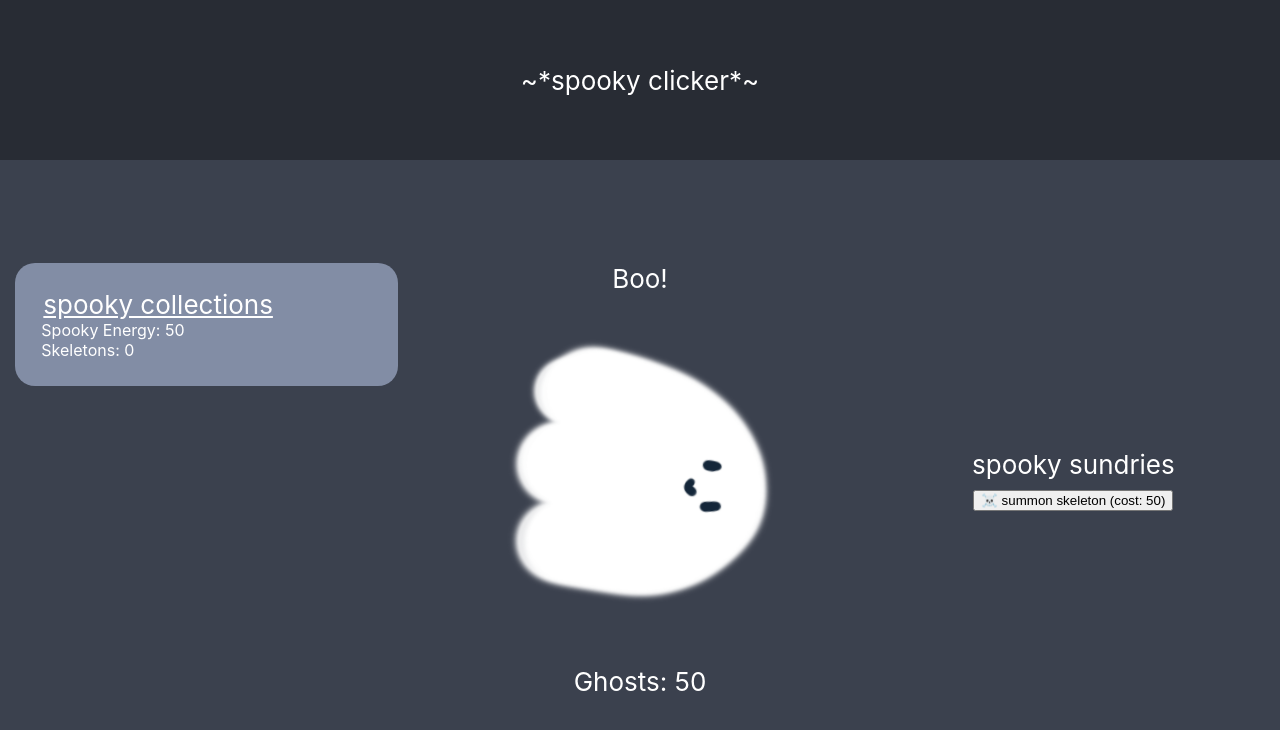
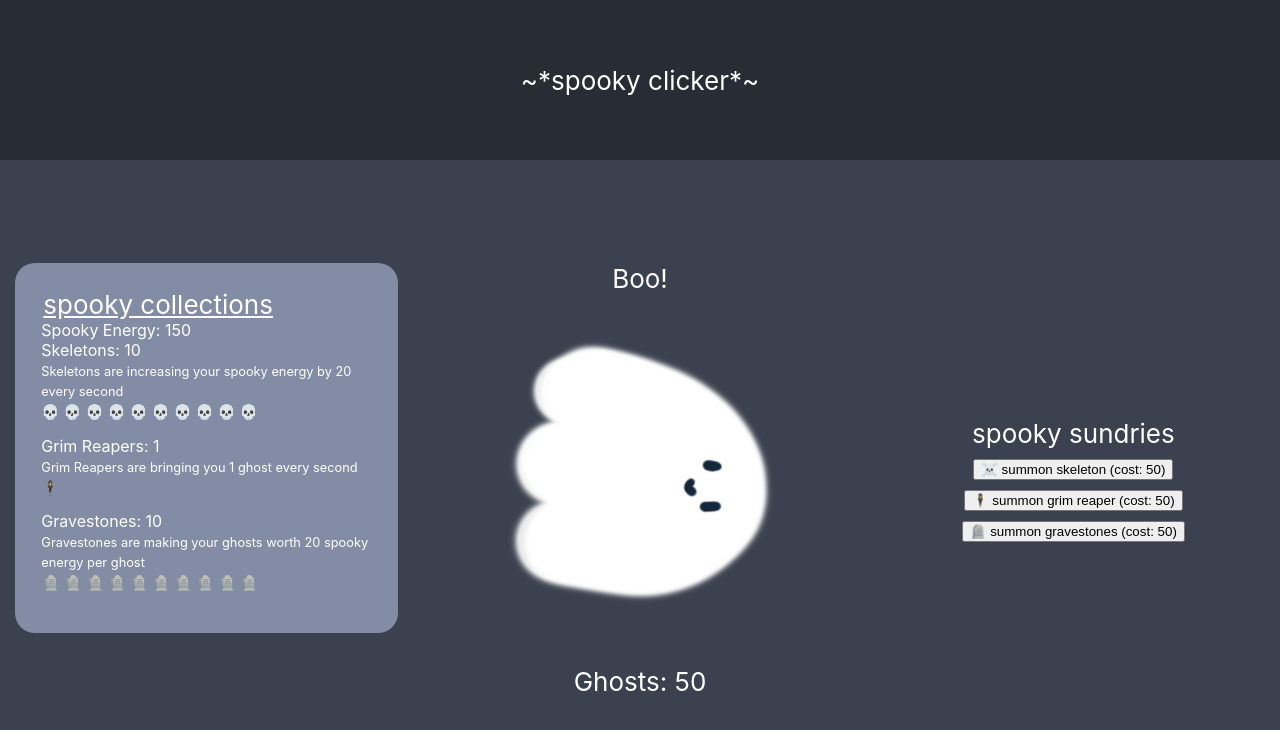
Before and after one commit to cjplatten/clicker-game, a React (Create React App) app in the folder spooky-clicker/: page / in a window 1280 px wide. Shown: the top 730 px of the page. Built offline with nearby package versions, Linux system fonts and the light colour scheme.

Commit message:
refactor Skeletons component into reusable ResourceItem component

```diff
--- /dev/null
+++ b/spooky-clicker/src/Components/ResourceItem.jsx
@@ -0,0 +1,36 @@
+import React from "react";
+
+export default function ResourceItem(props) {
+  const { name, amount, boost, emoji, propertyBoosted } = props;
+
+  return (
+    <dt>
+      {name}: {amount}
+      {amount > 0 && (
+        <p className="description">
+          {propertyBoosted === "spookyEnergy" && (
+            <>
+            <br />
+            {name} are increasing your spooky energy by {Math.round(boost * amount * 100) / 100} every second
+            </>
+            )}
+            {propertyBoosted === "ghosts" && (
+            <>
+            <br />
+            {name} are bringing you {Math.round(boost * amount * 100) / 100} ghost{amount > 1 && (<>s</>)} every second
+            </>
+            )}
+             {propertyBoosted === "ghostWorth" && (
+            <>
+            <br />
+            {name} are making your ghosts worth {Math.round(boost * amount * 100) / 100} spooky energy per ghost
+            </>
+            )}
+            </p>
+      )}
+      {amount > 0 && (
+        <p className="resources-icons">{(`${emoji} `).repeat(amount)}</p>
+      )}
+    </dt>
+  );
+}
--- a/spooky-clicker/src/Components/Resources.jsx
+++ b/spooky-clicker/src/Components/Resources.jsx
@@ -1,33 +1,63 @@
 import React, { Component } from "react";
 import Shop from "./Shop";
-import Skeletons from "./Skeletons";
+import ResourceItem from "./ResourceItem";
 
 export default class Resources extends Component {
   state = {
-    skeletons: 0,
-    skeletonCost: 50,
-    skeletonBoost: 2,
+    skeletons: {
+      name: "Skeletons",
+      emoji: "💀",
+      amount: 10,
+      cost: 50,
+      boost: 2,
+      propertyBoosted: "spookyEnergy",
+    },
+    grimReapers: {
+      name: "Grim Reapers",
+      emoji: "🕴",
+      amount: 1,
+      cost: 50,
+      boost: 1,
+      propertyBoosted: "ghosts",
+    },
+    gravestones: {
+      name: "Gravestones",
+      emoji: "🪦",
+      amount: 10,
+      cost: 50,
+      boost: 2,
+      propertyBoosted: "ghostWorth",
+    },
   };
 
-  handleSummonSkeleton = () => {
-    this.props.changeSpookyEnergy(-this.state.skeletonCost);
+  handleSummon = (summonName) => {
+    if(summonName){
+
+    this.props.changeSpookyEnergy(-this.state[summonName].cost);
+    console.log(summonName);
     this.setState(
       (currState) => {
         return {
-          skeletons: currState.skeletons + 1,
-          skeletonCost: Math.round(currState.skeletonCost *1.1),
+          [summonName]: {...currState[summonName], amount: currState[summonName].amount + 1, cost: Math.round(currState[summonName].cost * 1.1)}
         };
-      },
-      () => {
-        console.log(this.state);
       }
     );
+  }
+};
+
+  passiveSpookyEnergy = () => {
+    if (this.state.skeletons.amount > 0) {
+      this.props.changeSpookyEnergy(
+        this.state.skeletons.boost * this.state.skeletons.amount
+      );
+    }
   };
 
-
-  passiveSpookyEnergy = () => {
-    if (this.state.skeletons > 0) {
-      this.props.changeSpookyEnergy(this.state.skeletonBoost * this.state.skeletons);
+  passiveGhosts = () => {
+    if (this.state.grimReapers.amount > 0) {
+      this.props.increaseGhosts(
+        this.state.grimReapers.boost * this.state.grimReapers.amount
+      );
     }
   };
 
@@ -35,19 +65,20 @@ export default class Resources extends Component {
     this.interval = setInterval(() => this.passiveSpookyEnergy(), 1000);
   }
 
-  componentDidUpdate(prevProps, prevState) {
-    if (prevState.ghosts < this.state.ghosts) {
-      this.props.changeSpookyEnergy(1);
-    }
-  }
+  // componentDidUpdate(prevProps, prevState) {
+  //   if (prevState.ghosts < this.state.ghosts) {
+  //     this.props.changeSpookyEnergy(1);
+  //   }
+  // }
 
   componentWillUnmount() {
     clearInterval(this.interval);
   }
 
   render() {
-    const { skeletons, skeletonCost, skeletonBoost } = this.state;
+    const { skeletons, grimReapers, gravestones } = this.state;
     const { spookyEnergy } = this.props;
+    console.log(spookyEnergy);
 
     return (
       <>
@@ -55,12 +86,16 @@ export default class Resources extends Component {
           <legend>spooky collections</legend>
 
           <dt>Spooky Energy: {Math.round(spookyEnergy)}</dt>
-          <Skeletons skeletons={skeletons} skeletonBoost={skeletonBoost} />
+          <ResourceItem {...skeletons} />
+          <ResourceItem {...grimReapers} />
+          <ResourceItem {...gravestones} />
         </dl>
         <Shop
-          skeletonCost={skeletonCost}
           spookyEnergy={spookyEnergy}
-          handleSummonSkeleton={this.handleSummonSkeleton}
+          skeletonCost={skeletons.cost}
+          grimReaperCost={grimReapers.cost}
+          gravestoneCost={gravestones.cost}
+          handleSummon={this.handleSummon}
         />
       </>
     );
--- a/spooky-clicker/src/Components/Shop.jsx
+++ b/spooky-clicker/src/Components/Shop.jsx
@@ -1,18 +1,33 @@
 import React from "react";
 
 export default function Shop(props) {
-  const { skeletonCost, spookyEnergy } = props;
+  const { skeletonCost, grimReaperCost, gravestoneCost, spookyEnergy } = props;
+  console.log(props);
 
   return (
     <section className="shop">
       <legend>spooky sundries</legend>
       <button
-        className="skeletons-button"
-        onClick={props.handleSummonSkeleton}
+        className="spooky-shop-button-skeleton"
+        onClick={()=>props.handleSummon('skeletons')}
         disabled={skeletonCost > spookyEnergy}
       >
         ☠️ summon skeleton (cost: {skeletonCost})
       </button>
+      <button
+        className="spooky-shop-button-grimReapers"
+        onClick={()=>props.handleSummon('grimReapers')}
+        disabled={grimReaperCost > spookyEnergy}
+      >
+        🕴 summon grim reaper (cost: {grimReaperCost})
+      </button>
+      <button
+        className="spooky-shop-button-gravestones"
+        onClick={()=>props.handleSummon('gravestones')}
+        disabled={gravestoneCost > spookyEnergy}
+      >
+        🪦 summon gravestones (cost: {gravestoneCost})
+      </button>
     </section>
   );
 }
--- a/spooky-clicker/src/Components/Skeletons.jsx
+++ /dev/null
@@ -1,21 +0,0 @@
-import React from "react";
-
-export default function Skeletons(props) {
-  const { skeletons, skeletonBoost } = props;
-
-  return (
-    <dt>
-      Skeletons: {skeletons}
-      {skeletons > 0 && (
-        <p className="description">
-          <br />
-          skeletons are increasing your spooky energy by{" "}
-          {Math.round(skeletonBoost * skeletons * 100) / 100} every second
-        </p>
-      )}
-      {skeletons > 0 && (
-        <p className="resources-icons">{"☠️ ".repeat(skeletons)}</p>
-      )}
-    </dt>
-  );
-}
```
Also changed, not shown: spooky-clicker/src/Components/ClickerGame.jsx (+8 -3 lines).
